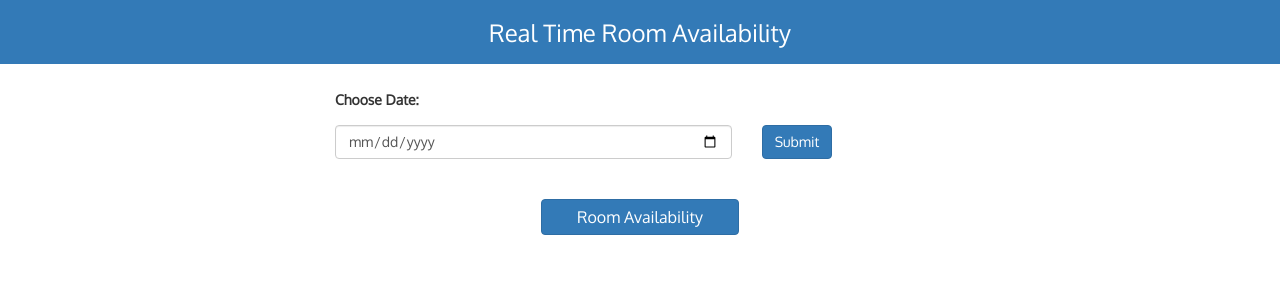
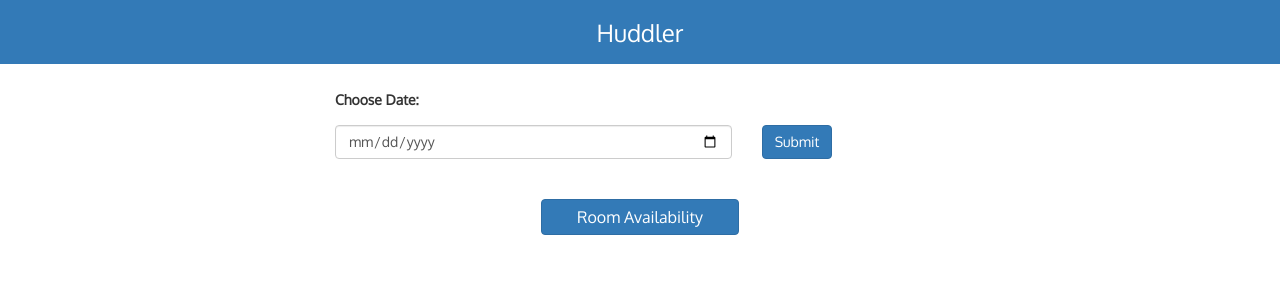
Before and after one commit to nav367/beaconProject, a Django app: page /app/view-reports/ in a window 1280 px wide. Shown: the top 300 px of the page. Run offline with Django 3.2, Linux system fonts and the light colour scheme; parts of the project's set-up code (start-up, migrations or seed data) failed here and were passed over; some libraries are stand-ins or nearby versions.

Commit message:
html css

```diff
--- a/beaconProject/templates/base.html
+++ b/beaconProject/templates/base.html
@@ -17,7 +17,7 @@
 	<body>
 		<div class="container">
             <div class="row header-row">
-                <div class="header">Real Time Room Availability</div>
+                <div class="header">Huddler</div>
             </div>
 			<div class="row main">
 				<div class="main-login main-center">
--- a/beaconProject/templates/reports.html
+++ b/beaconProject/templates/reports.html
@@ -18,7 +18,7 @@
 	<body class="grey lighten-3">
 		<div class="container">
             <div class="row header-row">
-                <div class="header">Real Time Room Availability</div>
+                <div class="header">Huddler</div>
             </div>
 
 
```
